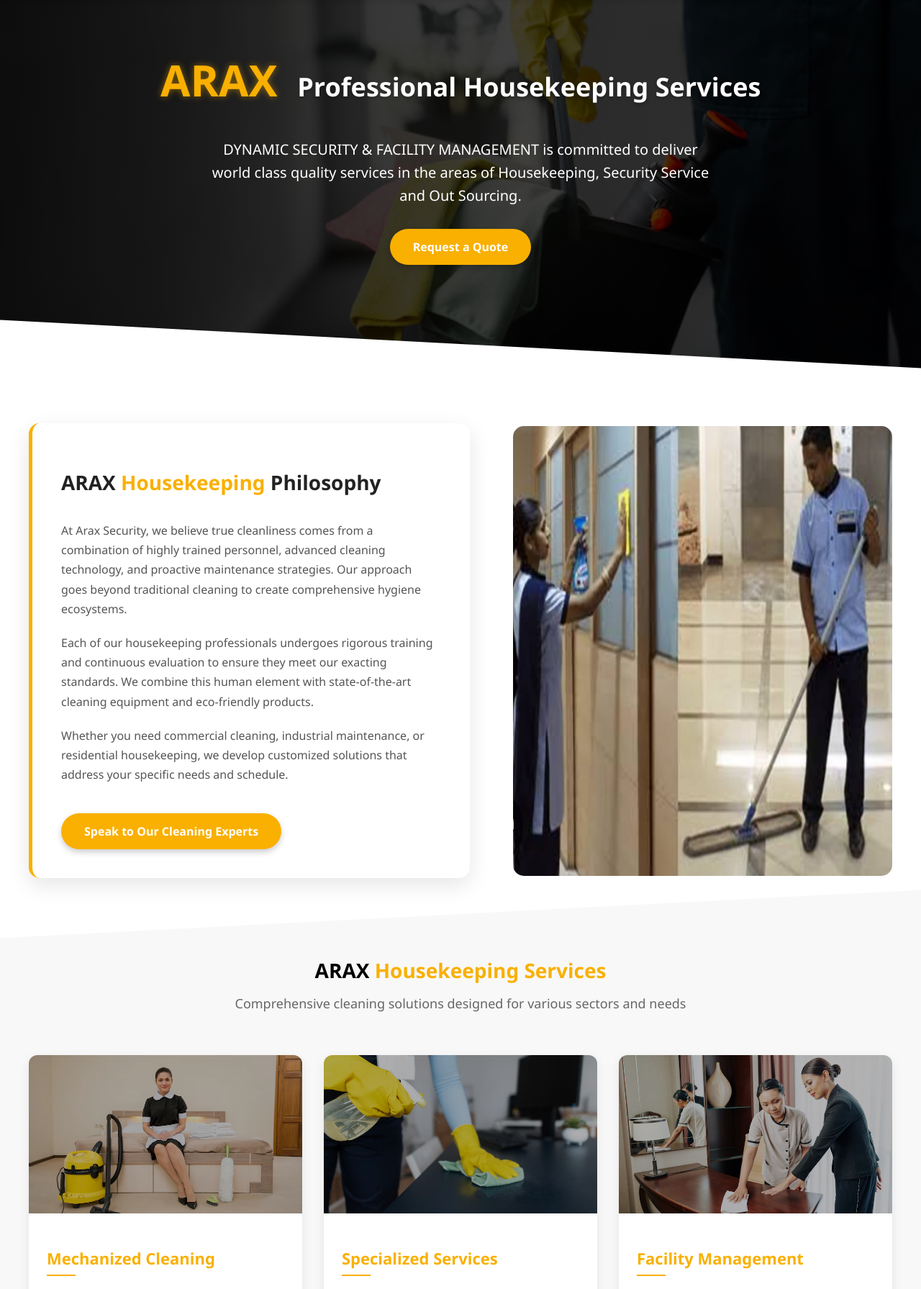
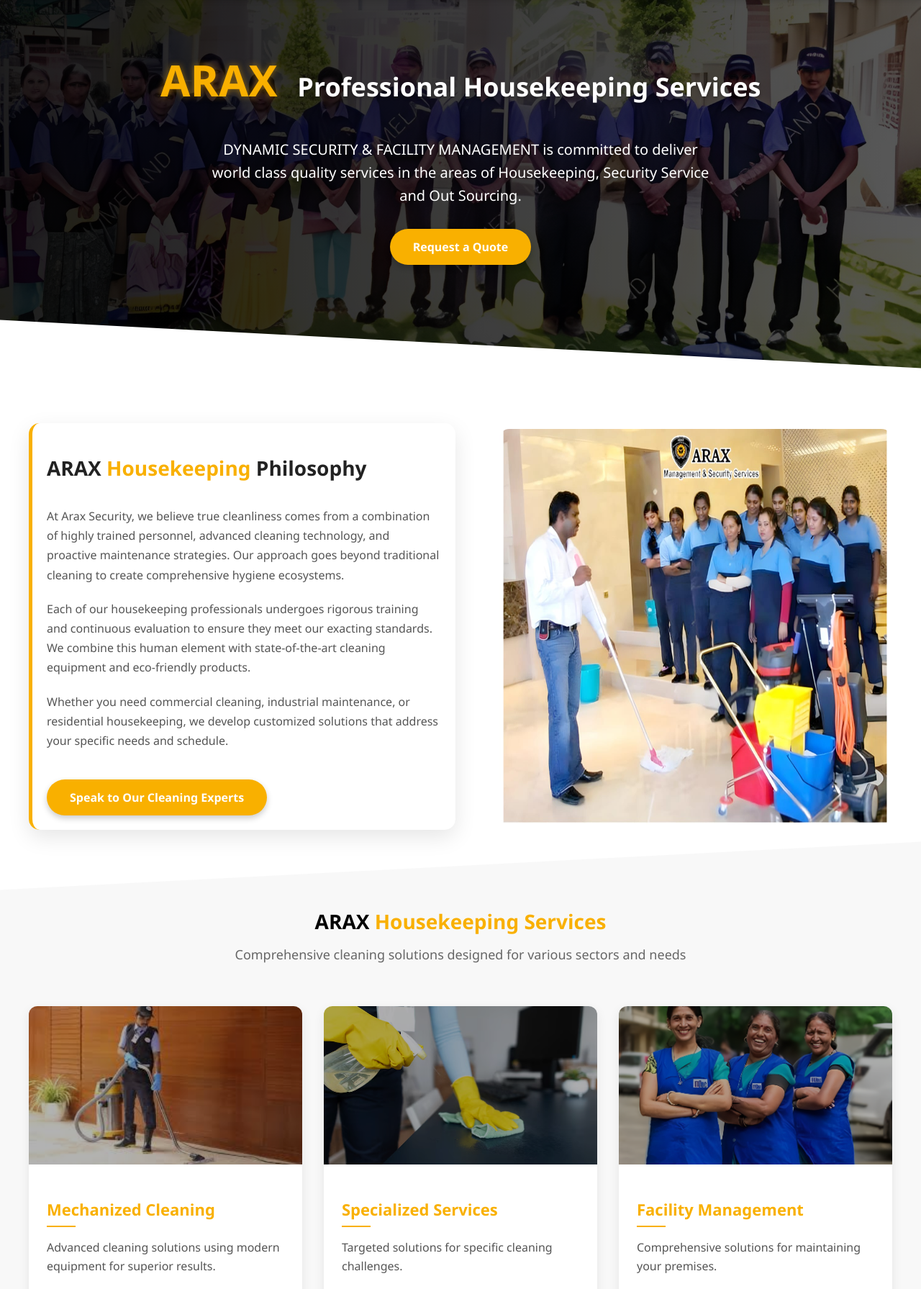
Before and after one commit to vinaykalwala/ARAX, a Django app: page /housekeeping/ in a window 1280 px wide. Shown: the part 125-1916 px from the top of the page at 72% size. Run offline with Django 5.2, Linux system fonts and the light colour scheme.

Commit message:
updated house-keeping images

```diff
--- a/templates/housekeeping.html
+++ b/templates/housekeeping.html
@@ -35,7 +35,7 @@
     flex-direction: column;
     align-items: center;
     text-align: center;
-    background: linear-gradient(to right, #000000e0, #000000a6), url('{% static "images/araxhousekeepingbanner.jpg" %}') no-repeat center center/cover;
+    background: linear-gradient(to right, #000000e0, #000000a6), url('{% static "images/house-cleaning.jpeg" %}') no-repeat center center/cover;
     color: white;
     padding: 40px 20px 160px;
     margin-bottom: 60px;
@@ -149,8 +149,8 @@
 
   .housekeeping-overview-text {
     flex: 1;
-    min-width: 300px;
-    padding: 40px;
+    min-width: 200px;
+    padding: 20px;
     background: white;
     border-radius: 15px;
     box-shadow: 0 10px 30px rgba(0,0,0,0.1);
@@ -198,7 +198,7 @@
 
   .housekeeping-overview-image img {
     width: 100%;
-    height: 625px;
+    height: 550px;
     display: block;
     transition: transform 0.5s ease;
   }
@@ -707,7 +707,7 @@
       <a href="{% url 'contact_us' %}" class="btn-orange" style="margin-top: 20px; display: inline-block;">Speak to Our Cleaning Experts</a>
     </div>
     <div class="housekeeping-overview-image">
-      <img src="{% static 'images/araxhousekeeping.jpg' %}" alt="Professional Housekeeping Team">
+      <img src="{% static 'house-cleaning.jpeg' %}" alt="Professional Housekeeping Team">
     </div>
   </section>
 </div>
@@ -723,7 +723,7 @@
     <!-- Mechanized Cleaning -->
     <div class="service-card">
       <div class="service-card-image">
-        <img src="{% static 'images/araxmechanized-cleaning.jpg' %}" alt="Mechanized Cleaning">
+        <img src="{% static 'images/image.png' %}" alt="Mechanized Cleaning">
       </div>
       <div class="service-card-content">
         <h3>Mechanized Cleaning</h3>
@@ -761,7 +761,7 @@
     <!-- Facility Management -->
     <div class="service-card">
       <div class="service-card-image">
-        <img src="{% static 'images/araxfacilitymanagement.jpg' %}" alt="Facility Management">
+        <img src="{% static 'images/cleaning1.jpeg' %}" alt="Facility Management">
       </div>
       <div class="service-card-content">
         <h3>Facility Management</h3>
@@ -820,7 +820,7 @@
     <!-- Restroom Hygiene Management -->
     <div class="service-card">
       <div class="service-card-image">
-        <img src="{% static 'images/araxrestroomhygiene.jpg' %}" alt="Restroom Hygiene Management">
+        <img src="{% static 'house-cleaning1.jpeg' %}" alt="Restroom Hygiene Management">
       </div>
       <div class="service-card-content">
         <h3>Restroom Hygiene Management</h3>
```
Also changed, not shown: static/images/cleaning1.jpeg (added), static/images/house-cleaning.jpeg (added), static/images/image.png (added).
